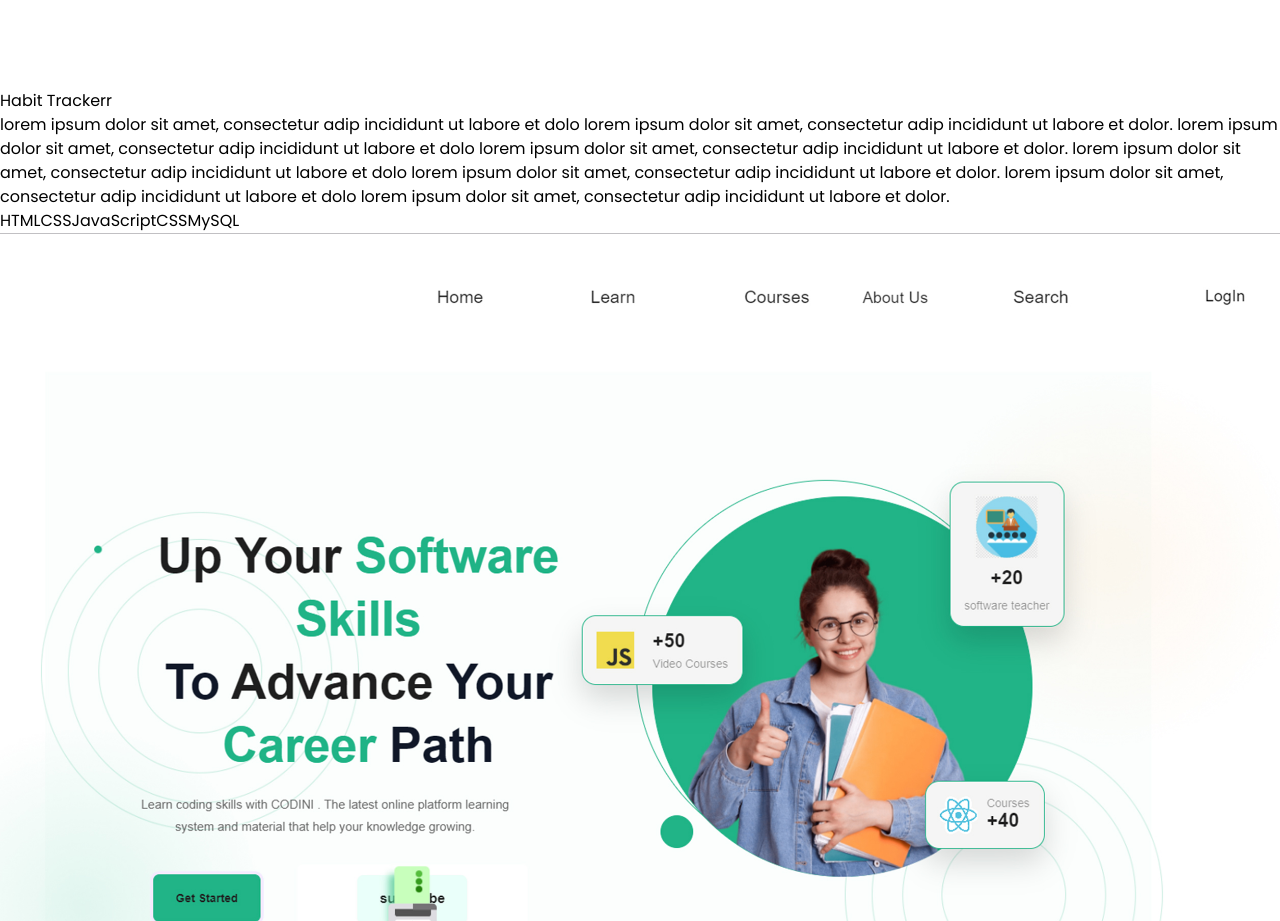
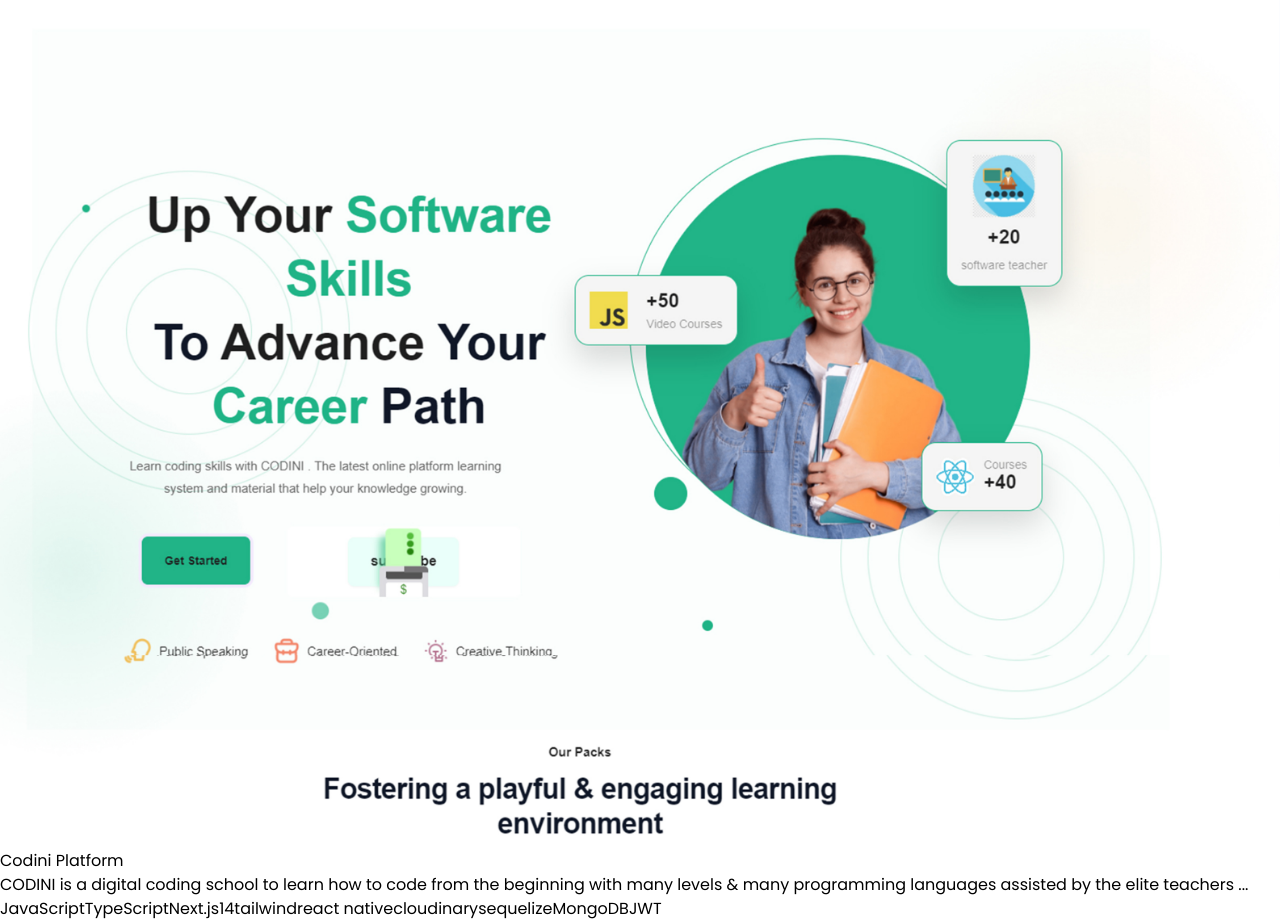
Before and after one commit to HamzaBnJemaa/hamzabenjemaa, a React (Vite) app: page / in a window 1280 px wide. Shown: the part 2911-3832 px from the top of the page. Built offline with nearby package versions, Linux system fonts and the light colour scheme.

Commit message:
last but not least

```diff
--- a/src/components/Projects.jsx
+++ b/src/components/Projects.jsx
@@ -1,4 +1,4 @@
-import image1 from '../assets/hamza.png';
+import image1 from '../assets/ebookstore.jpg';
 import image2 from '../assets/codini.jpg';
 import image3 from '../assets/hamza4.png';
 import image4 from '../assets/hamza5.jpg';
@@ -9,15 +9,15 @@
 const projectsData = [
   {
     image:image1,
-    title: "Habit Trackerr",
-    description: "lorem ipsum dolor sit amet, consectetur adip incididunt ut labore et dolo lorem ipsum dolor sit amet, consectetur adip incididunt ut labore et dolor. lorem ipsum dolor sit amet, consectetur adip incididunt ut labore et dolo lorem ipsum dolor sit amet, consectetur adip incididunt ut labore et dolor. lorem ipsum dolor sit amet, consectetur adip incididunt ut labore et dolo lorem ipsum dolor sit amet, consectetur adip incididunt ut labore et dolor. lorem ipsum dolor sit amet, consectetur adip incididunt ut labore et dolo lorem ipsum dolor sit amet, consectetur adip incididunt ut labore et dolor.",
+    title: "E-Book Store",
+    description: "lorem ips lorem ipsum dorem ipsum dolor sit amet, consectetur adip incididunt ut labore et dolo lorem ipsum dolor sit amet, consectetur adip incididunt ut labore et dolor. lorem ipsum dolor sit amet, consectetur adip incididunt ut labore et dolo lorem ipsum dolor sit amet, consectetur adip incididunt ut labore et dolor.",
     technologies: ["HTML", "CSS", "JavaScript","CSS", "MySQL"],
   },
   {
     image:image2,
     title: "Codini Platform",
-    description: "lorem Ipsum",
-    technologies: ["HTML", "CSS", "JavaScript","CSS", "MySQL"],
+    description: "CODINI is a digital coding school to learn how to code from the beginning with many levels & many programming languages assisted by the elite teachers ...      ",
+    technologies: ["JavaScript","TypeScript", "Next.js14" , "tailwind", "react native", "cloudinary", "sequelize", "MongoDB", "JWT"],
   },
   {
     image:image3,
@@ -31,12 +31,7 @@
     description: "lorem Ipsum",
     technologies: ["HTML", "CSS", "JavaScript","CSS", "MySQL"],
   },
-  {
-    image:image5,
-    title: "admin dashboard",
-    description: "lorem Ipsum",
-    technologies: ["HTML", "CSS", "JavaScript","CSS", "MySQL"],
-  },
+
 ]
 
 const ScrollReveal = ({children}) => {
```
Also changed, not shown: src/assets/codini.jpg, src/assets/ebookstore.jpg (added).
